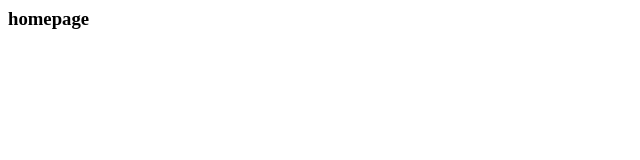
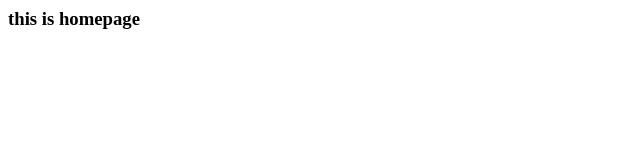
Before and after one commit to radhika-sudo/git-learning, a plain HTML site: page homepage.html in a window 1280 px wide. Shown: the full height of the page, 0-640 px from the left. Drawn offline with Linux system fonts and the light colour scheme.

Commit message:
fixed two tasks

```diff
--- a/homepage.html
+++ b/homepage.html
@@ -1,3 +1,3 @@
 <html>
-<h3>homepage</h3>
+<h3> this is homepage</h3>
 </html>
```
Also changed, not shown: index.html (+1 -1 lines).
